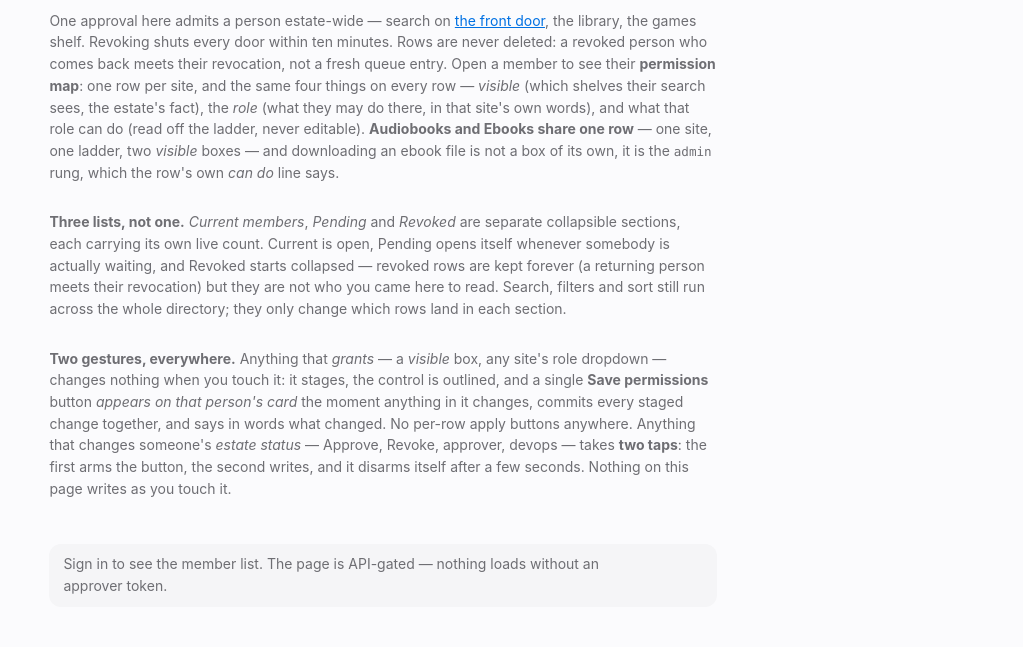
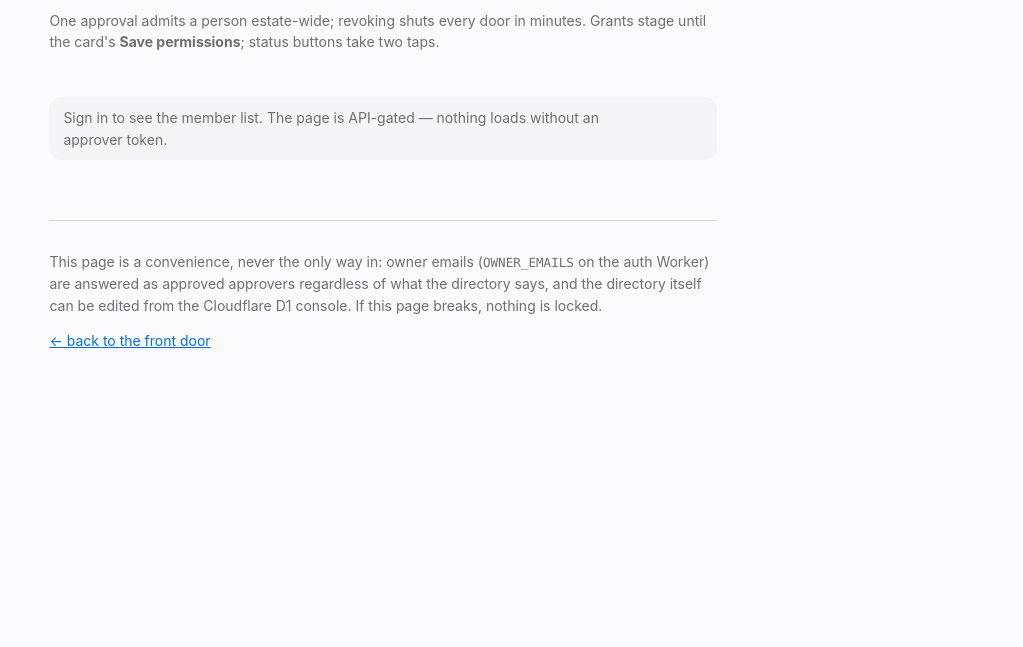
Before and after one commit to skymitch9/catalog-platform, a website: page sites/heygabi-home/public/admin/index.html in a window 1280 px wide. Shown: the part 153-800 px from the top of the page, without its empty margins (257-1280 px from the left). Drawn offline with Linux system fonts and the light colour scheme; no server answers.

Commit message:
﻿admin: the header is one line (owner: "less text at the top of admin")
Three explanatory paragraphs become one sentence; the interaction
grammar's home of record stays estate-auth.md section 9. Predeploy pins
on the removed strings updated in the same commit, deliberately.

Co-Authored-By: Claude Fable 5 <noreply@anthropic.com>
Claude-Session: https://claude.ai/code/session_01Y3ds6RJnRbqhF15Xc9ADuu

```diff
--- a/sites/heygabi-home/predeploy.checks.json
+++ b/sites/heygabi-home/predeploy.checks.json
@@ -74,7 +74,7 @@
         "down. also at the top we have a tree for audio and ebooks but not one for the other sites. maybe just",
         "make a full permission map after normalizing everything.' The member table is signed-in-only, but",
         "every structural piece of that reshape ships in the HTML and IS assertable unauthenticated: the",
-        "grammar stated in the intro ('Two gestures, everywhere'), the top disclosure that now covers EVERY",
+        "grammar in the (owner-trimmed 2026-08-17: 'less text at the top of admin') one-line intro, the top disclosure that now covers EVERY",
         "site (id=permission-map + its body mount), and the four role filters collapsed into one symmetric",
         "'Role, per site' section.",
         "mustNotContain pins the REMOVAL half, per the rework precedent: the old single-site ladder",
@@ -100,13 +100,11 @@
         "id=\"f-role-audiobook\"",
         "data-cat=\"ebooks\"",
         "Audiobooks/Ebooks",
-        "Two gestures, everywhere",
         "Save permissions",
         "id=\"permission-map\"",
         "id=\"permission-map-body\"",
         "Permission map",
         "Role, per site",
-        "Three lists, not one",
         "id=\"users\" class=\"users\"",
         ".dir-group",
         ".dir-empty",
--- a/sites/heygabi-home/public/admin/index.html
+++ b/sites/heygabi-home/public/admin/index.html
@@ -567,19 +567,18 @@ code { font-family: var(--et-font-mono); font-size: .9em; }
     heygabi.ai
   </a>
   <h1>Estate members</h1>
+  <!-- ⚠️ TRIMMED 2026-08-17 on the owner's order ("Let's get less text at
+       the top of admin — I think what we have is self explanatory"). The
+       three explanatory paragraphs that lived here (estate-wide approval
+       semantics, three-sections note, the two-gesture grammar) are not
+       lost: the interaction grammar's home of record is
+       docs/access/estate-auth.md §9, and the page's own controls carry
+       their meanings in tooltips and worded refusals. Do not grow this
+       header back — one line, that is the owner's stated appetite. -->
   <p class="sub">
-    One approval here admits a person estate-wide — search on
-    <a href="/">the front door</a>, the library, the games shelf. Revoking
-    shuts every door within ten minutes. Rows are never deleted: a revoked
-    person who comes back meets their revocation, not a fresh queue entry.
-    Open a member to see their <strong>permission map</strong>: one row per
-    site, and the same four things on every row — <em>visible</em> (which
-    shelves their search sees, the estate's fact), the <em>role</em> (what
-    they may do there, in that site's own words), and what that role can do
-    (read off the ladder, never editable). <strong>Audiobooks and Ebooks
-    share one row</strong> — one site, one ladder, two <em>visible</em>
-    boxes — and downloading an ebook file is not a box of its own, it is the
-    <code>admin</code> rung, which the row's own <em>can do</em> line says.
+    One approval admits a person estate-wide; revoking shuts every door in
+    minutes. Grants stage until the card's <strong>Save permissions</strong>;
+    status buttons take two taps.
   </p>
 
   <!-- ⚠️ THE THREE SECTIONS, stated where the person using the page reads it
@@ -587,36 +586,12 @@ code { font-family: var(--et-font-mono); font-size: .9em; }
        also make the effort to have a pending area too... make pending,
        revoked, and current members list all collapsable"). The CSS block for
        .dir-group holds the long version. -->
-  <p class="sub">
-    <strong>Three lists, not one.</strong> <em>Current members</em>,
-    <em>Pending</em> and <em>Revoked</em> are separate collapsible sections,
-    each carrying its own live count. Current is open, Pending opens itself
-    whenever somebody is actually waiting, and Revoked starts collapsed —
-    revoked rows are kept forever (a returning person meets their revocation)
-    but they are not who you came here to read. Search, filters and sort still
-    run across the whole directory; they only change which rows land in each
-    section.
-  </p>
 
-  <!-- ⚠️ THE INTERACTION GRAMMAR, stated where the person using the page can
-       read it (owner order 2026-08-17: "auth setting has too many different
-       auth setting experiences, sometimes we double click to confirm
-       sometimes we use the drop down"). Two gestures, and every control on
-       this page is one of them. docs/access/estate-auth.md §9 holds the long
-       version and the rule that new controls must pick one, not invent a
-       third. -->
-  <p class="sub">
-    <strong>Two gestures, everywhere.</strong> Anything that <em>grants</em>
-    — a <em>visible</em> box, any site's role dropdown — changes nothing when
-    you touch it: it stages, the control is outlined, and a single
-    <strong>Save permissions</strong> button <em>appears on that person's
-    card</em> the moment anything in it changes, commits every staged change
-    together, and says in words what changed. No per-row apply buttons
-    anywhere. Anything that changes someone's <em>estate status</em> —
-    Approve, Revoke, approver, devops — takes <strong>two taps</strong>: the
-    first arms the button, the second writes, and it disarms itself after a
-    few seconds. Nothing on this page writes as you touch it.
-  </p>
+  <!-- ⚠️ THE INTERACTION GRAMMAR (two gestures — staged Save, two-tap
+       status) is deliberately NO LONGER prose on this page (owner trim,
+       2026-08-17); the one-line sub above carries it. The grammar's home of
+       record stays docs/access/estate-auth.md §9, with the rule that new
+       controls must pick one gesture, not invent a third. -->
 
   <div class="bar">
 <!-- Ships hidden: the sign-in-flash rule (find.js's fix, applied here after the
```
